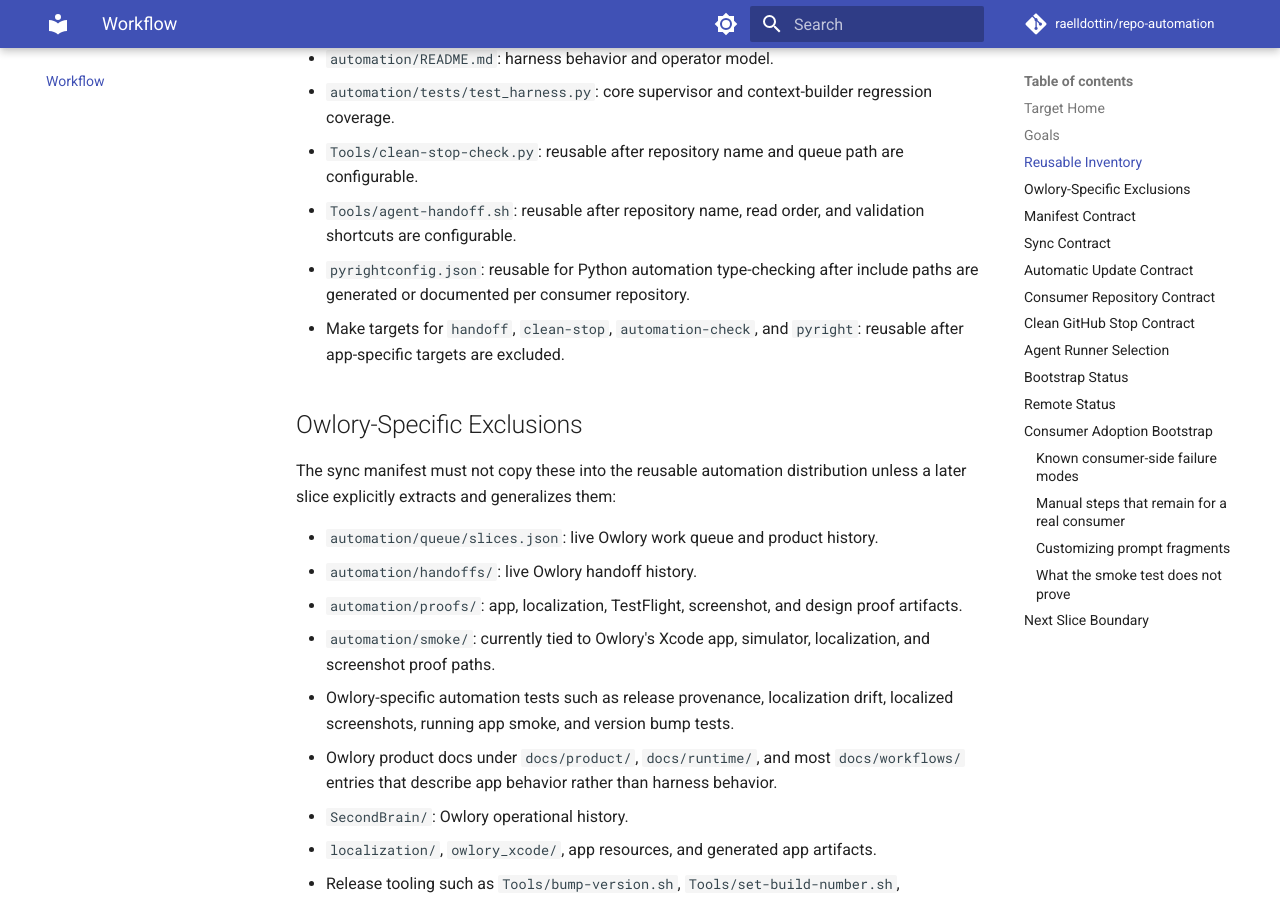
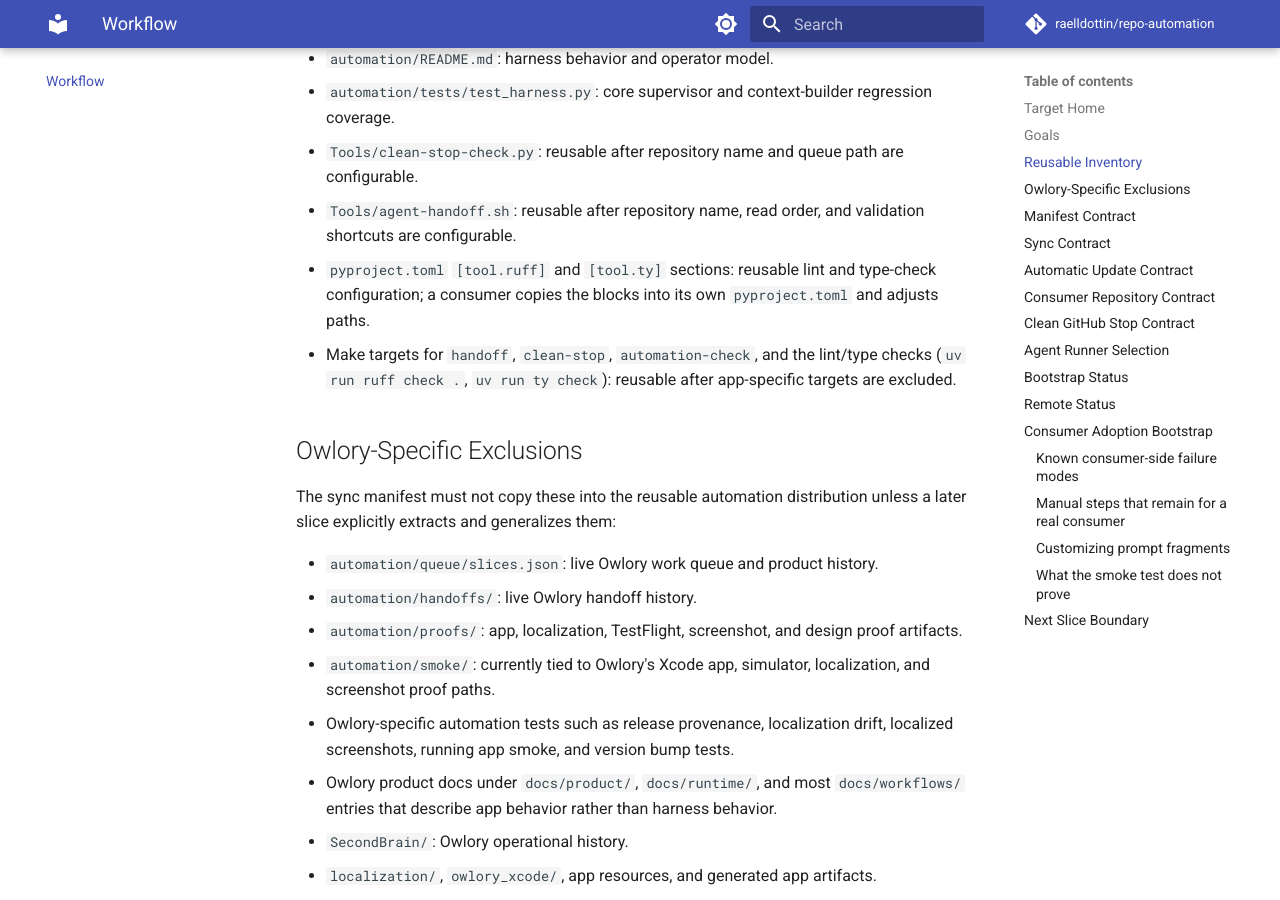
Before and after one commit to raelldottin/repo-automation, an MkDocs documentation site: the page built from docs/workflows/repo-automation.md, in a window 1280 px wide and 900 px high, scrolled down 1258 px. Built offline with MkDocs 1.6.1 and Material for MkDocs 9.7.7, drawn with Linux system fonts in a browser that asks for light colours; comment, search, counter and statistics services are not loaded; some of the changed text lies outside the part shown.

Commit message:
Update docs and sync manifest for ruff/ty toolchain
Point the README quick-start and CI section at ruff/ty, update the
consumer-adoption workflow to describe [tool.ruff]/[tool.ty] in pyproject
instead of pyrightconfig.json, and drop the deleted pyrightconfig.json entry
from the reusable sync manifest.

```diff
--- a/docs/workflows/repo-automation.md
+++ b/docs/workflows/repo-automation.md
@@ -40,8 +40,8 @@
 - `automation/tests/test_harness.py`: core supervisor and context-builder regression coverage.
 - `Tools/clean-stop-check.py`: reusable after repository name and queue path are configurable.
 - `Tools/agent-handoff.sh`: reusable after repository name, read order, and validation shortcuts are configurable.
-- `pyrightconfig.json`: reusable for Python automation type-checking after include paths are generated or documented per consumer repository.
-- Make targets for `handoff`, `clean-stop`, `automation-check`, and `pyright`: reusable after app-specific targets are excluded.
+- `pyproject.toml` `[tool.ruff]` and `[tool.ty]` sections: reusable lint and type-check configuration; a consumer copies the blocks into its own `pyproject.toml` and adjusts paths.
+- Make targets for `handoff`, `clean-stop`, `automation-check`, and the lint/type checks (`uv run ruff check .`, `uv run ty check`): reusable after app-specific targets are excluded.
 
 ## Owlory-Specific Exclusions
 
@@ -266,8 +266,8 @@
 - Optional override of the prompt fragments under `automation/prompts/` if the
   consumer needs different policy language (see Customizing prompt fragments
   below).
-- Optional update of `pyrightconfig.json` includes if the consumer wants its
-  own Python paths type-checked.
+- Optional update of the `[tool.ty]` paths in `pyproject.toml` if the consumer
+  wants its own Python paths type-checked.
 - A consumer-specific remote (e.g., `git remote add origin <url>`) and an
   initial push. The smoke test does not exercise remote publication.
 
@@ -291,8 +291,8 @@
    `stop: repo is dirty outside the next slice scope` message.
 
 2. **Overrides survive re-sync.** The manifest entries marked
-   `template: true` (currently `automation/prompts/`, `automation/examples/`,
-   and `pyrightconfig.json`) are first-time-only: `Tools/repo-automation-sync.sh`
+   `template: true` (currently `automation/prompts/` and `automation/examples/`)
+   are first-time-only: `Tools/repo-automation-sync.sh`
    copies them when the destination file does not yet exist and otherwise
    leaves them alone. Consumer-added files in those directories also survive
    (those entries set `delete_stale: false`).
```
Also changed, not shown: README.md (+7 -5 lines), 1 other file.
